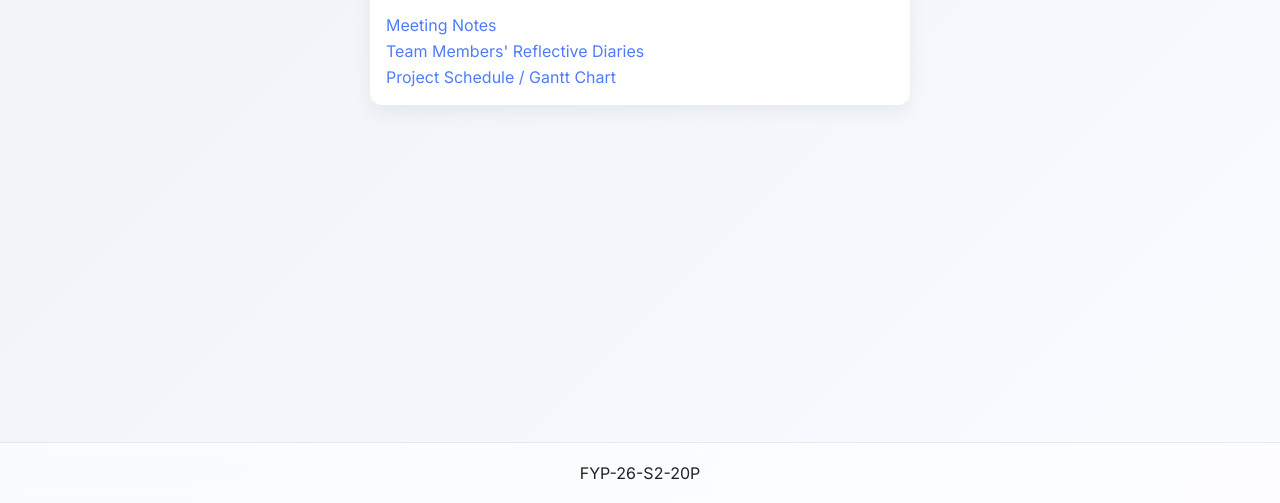
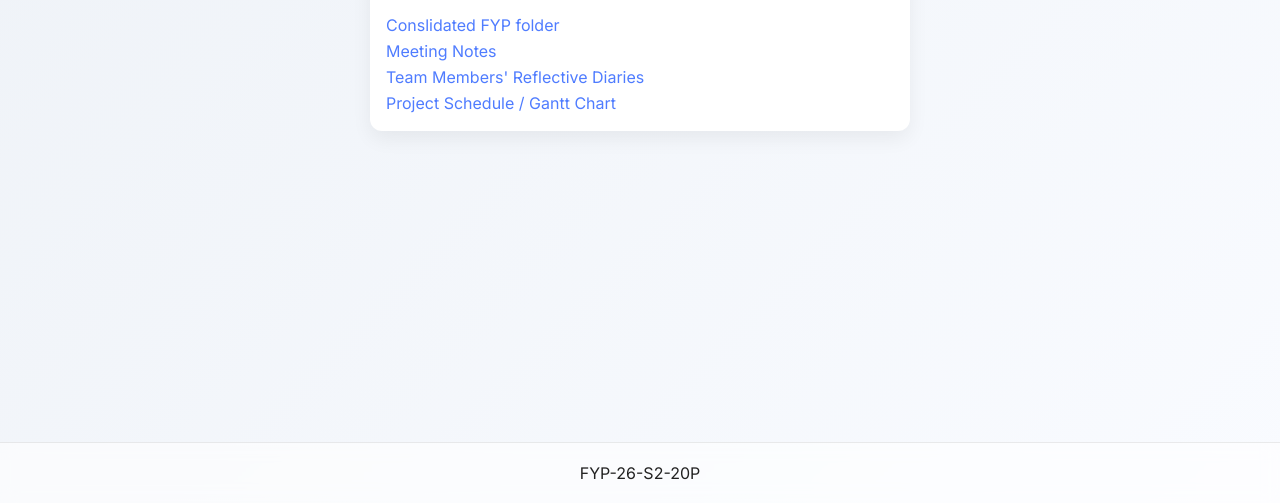
Before and after one commit to P00PG/FYP-26-S2-20P, a plain HTML site: page doc.html in a window 1280 px wide. Shown: the part 297-800 px from the top of the page. Drawn offline with Linux system fonts and the light colour scheme.

Commit message:
folder  updates

```diff
--- a/doc.html
+++ b/doc.html
@@ -32,6 +32,9 @@
     </div>
 
     <div class="content show">
+
+      <a href="https://drive.google.com/drive/folders/1i7zYZidTe6ly3MpbNdG0GW1RXhYvMY-6?usp=drive_link">Conslidated FYP folder</a>
+
       <a href="https://docs.google.com/document/d/1bCuut1953_PastixISaTF3XVAtapuvbKeKw3c9zUkRs/edit?tab=t.z5zjwye5w4lw">
         Meeting Notes
       </a>
```
Also changed, not shown: team.html (+1 -1 lines).
